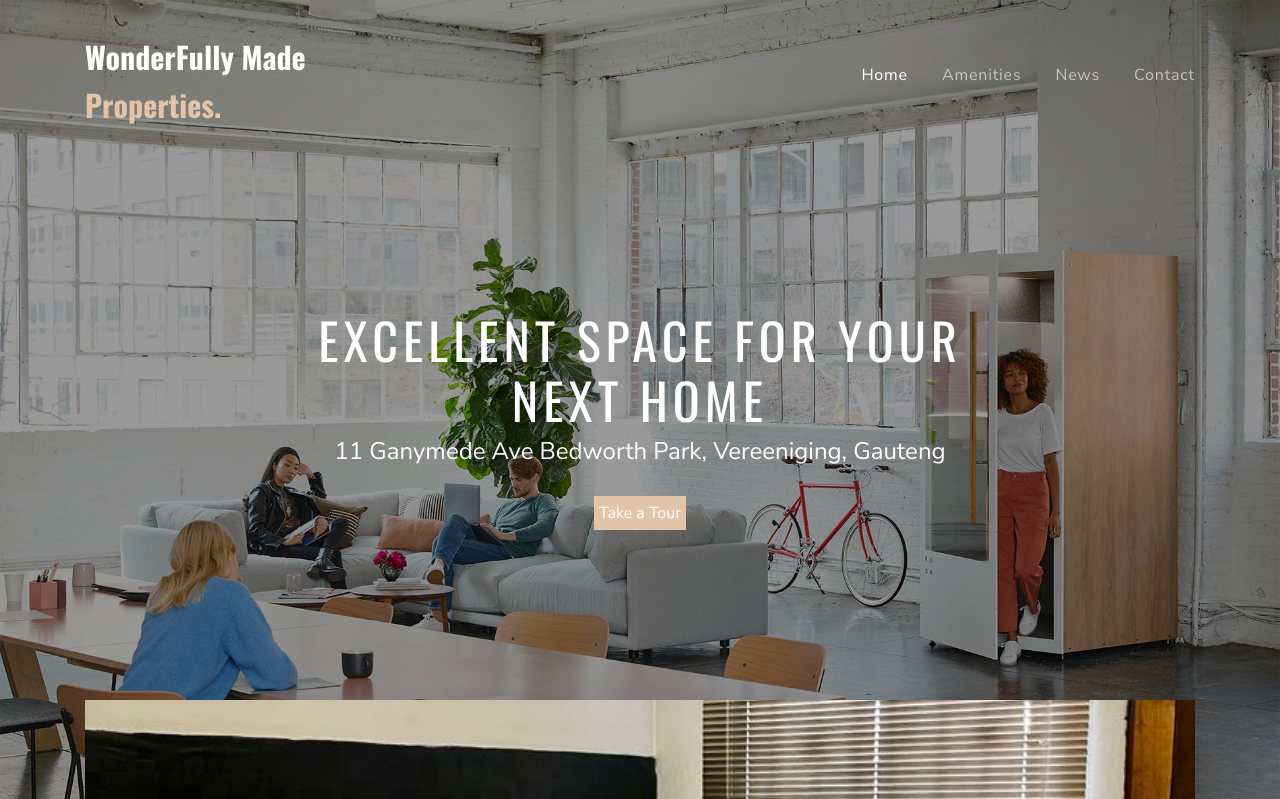
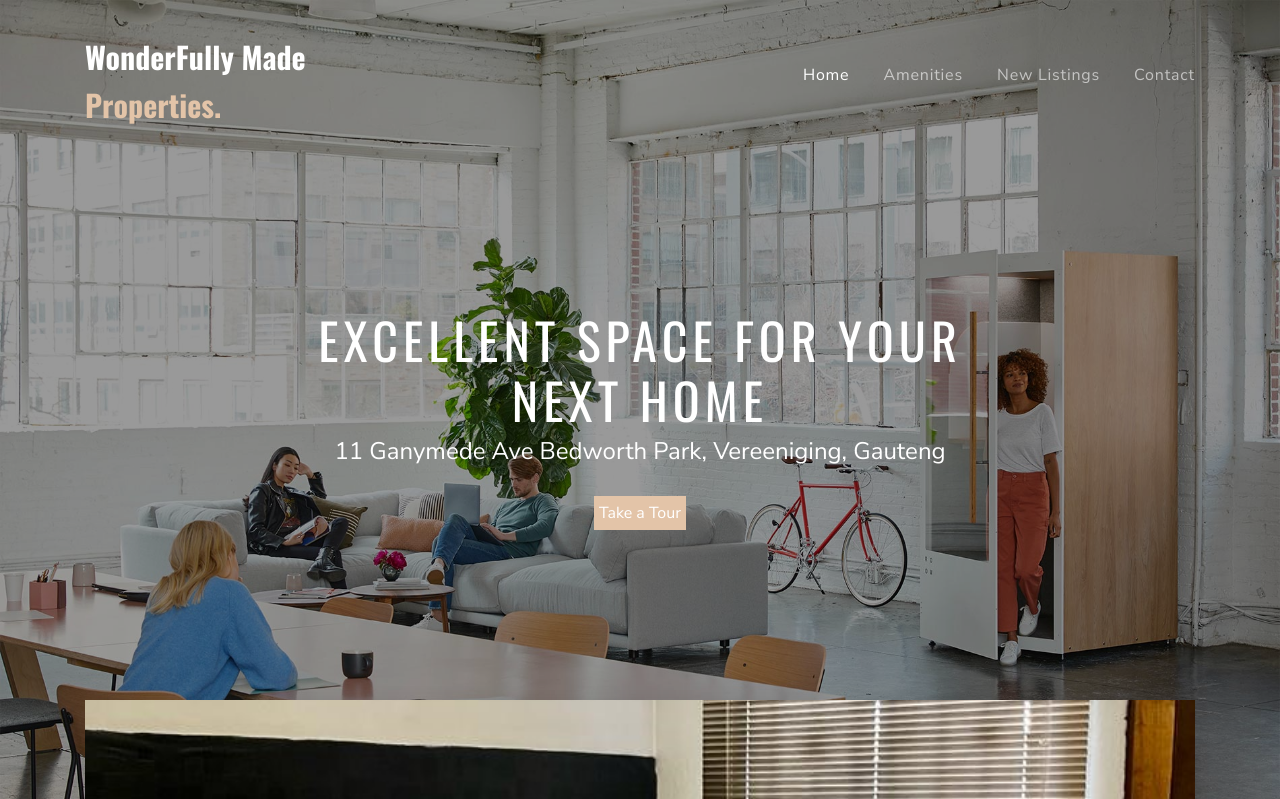
Before and after one commit to Matidza/WMade, a Django app: page / in a window 1280 px wide. Shown: the top 799 px of the page. Run offline with Django 5.2, Linux system fonts and the light colour scheme; some libraries are stand-ins or nearby versions.

Commit message:
Update index.html

```diff
--- a/base/templates/index.html
+++ b/base/templates/index.html
@@ -62,7 +62,7 @@
                                   <a href="#ff"  href="#ff"  onclick="event.preventDefault();
                                       document.querySelector('#ff').
                                       scrollIntoView({ behavior: 'smooth' });">
-                                      News
+                                      New Listings
                                   </a>
                               </li>
                               <li>
```
